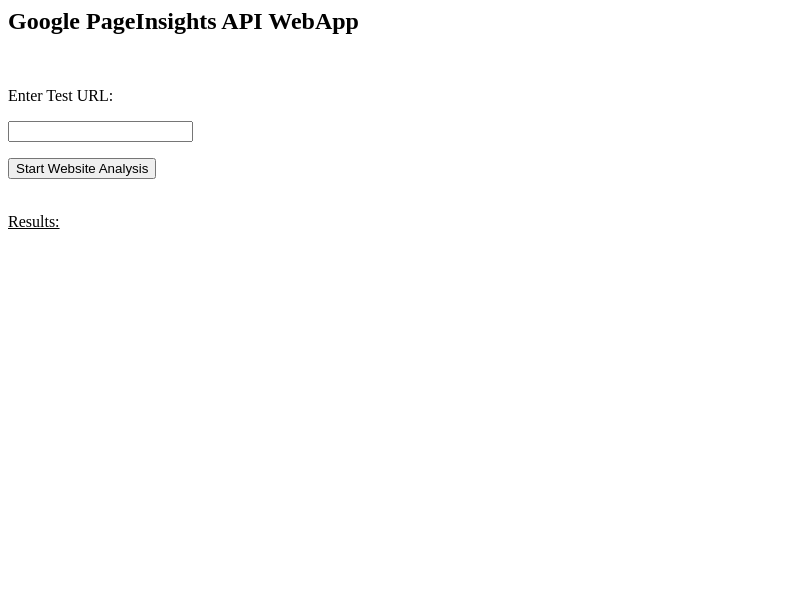
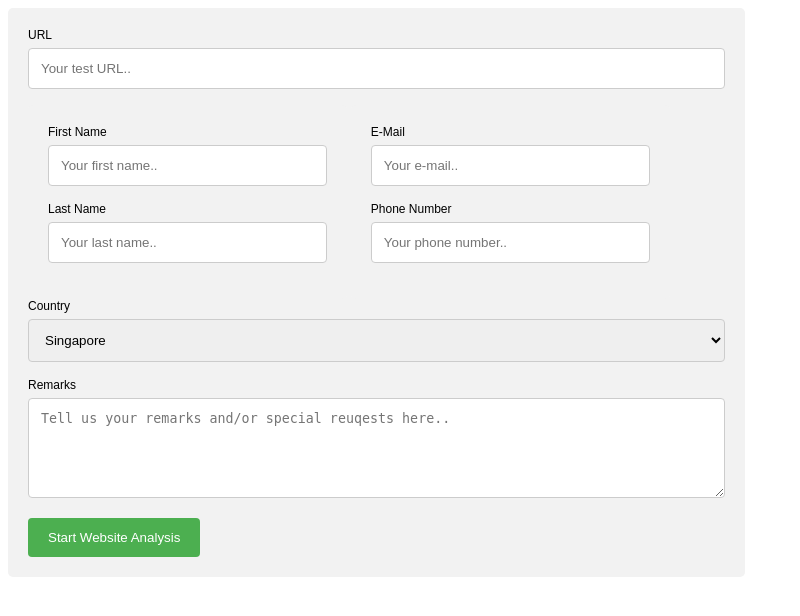
Before and after one commit to flopa95/PageInsightsAPI, a Flask app: page / in a window 1280 px wide. Shown: the top 616 px of the page, without its empty margins (0-800 px from the left). Run offline with Flask 2, Linux system fonts and the light colour scheme.

Commit message:
updated the html and css

```diff
--- a/app.py
+++ b/app.py
@@ -8,39 +8,59 @@
 def main():
     return render_template("index.html")
 
-@app.route("/login/<string:name>",methods = ['POST', 'GET'])
-def hello_world(name):
-    #x = name+"x"
-    testurl = "https://cdnetworks.com"
-    request_url = "https://www.googleapis.com/pagespeedonline/v4/runPagespeed?url=" + testurl + "&strategy=mobile&key=AIzaSyDplKio3HHteEPFPN-fkDquFeHKVodlJBw"
+# Later you should rearrange and split according to desktop and mobile
 
-    url = requests.get(request_url)
-    jsons = json.loads(url.text)
-    #return jsons["title"]
-    return render_template ("result.html",
-    name=name,
-    title=jsons["title"],
-    speed_score=str(jsons["ruleGroups"]["SPEED"]["score"]) + "/100",
-    loading_dist=jsons["loadingExperience"]["metrics"]["FIRST_CONTENTFUL_PAINT_MS"]["median"],
-    img_opt=jsons["formattedResults"]["ruleResults"]["OptimizeImages"]["urlBlocks"]["header"]["value"])
+@app.route("/testresults", methods = ['POST'])
+def hello_world():
+
+    #testurl = "https://cdnetworks.com"
+    testurl = request.form['testurl']
+
+    request_url_mobile = "https://www.googleapis.com/pagespeedonline/v4/runPagespeed?url=" + testurl + "&strategy=mobile&key=AIzaSyDplKio3HHteEPFPN-fkDquFeHKVodlJBw"
+    request_url_desktop = "https://www.googleapis.com/pagespeedonline/v4/runPagespeed?url=" + testurl + "&strategy=desktop&key=AIzaSyDplKio3HHteEPFPN-fkDquFeHKVodlJBw"
+
+    url = requests.get(request_url_mobile)
+    url2 = requests.get(request_url_desktop)
+
+    mobiledata = json.loads(url.text)
+    desktopdata = json.loads(url2.text)
+
+    browser_caching = []
+
+#Checking the main details
+    try:
+        title = mobiledata["title"]
+        mobile_opt_score = str(mobiledata["ruleGroups"]["SPEED"]["score"]) + "/100"
+        desktop_opt_score = str(desktopdata["ruleGroups"]["SPEED"]["score"]) + "/100"
+        loading_dist_mobile = mobiledata["loadingExperience"]["metrics"]["FIRST_CONTENTFUL_PAINT_MS"]["median"]
+        loading_dist_desktop = desktopdata["loadingExperience"]["metrics"]["FIRST_CONTENTFUL_PAINT_MS"]["median"]
+
+    except KeyError:
+        title = "N/A"
+        mobile_opt_score = "N/A"
+        desktop_opt_score = "N/A"
+        loading_dist_mobile = "N/A"
+        loading_dist_desktop = "N/A"
+
+#Checking specific for image optimization
+    try:
+        file_size_savings = "You can reduce your website's images by " + mobiledata["formattedResults"]["ruleResults"]["OptimizeImages"]["urlBlocks"][0]["header"]["args"][1]["value"]
+        img_opt = "(" + mobiledata["formattedResults"]["ruleResults"]["OptimizeImages"]["urlBlocks"][0]["header"]["args"][2]["value"] + " reduction)."
+    except KeyError:
+         file_size_savings = "Your images are fully optimized."
+         img_opt = ""
+
+#Checking specific for Leverage Browser Caching
+    try:
+        for key in mobiledata["formattedResults"]["LeverageBrowserCaching"]["urlBlocks"][0]["urls"]:
+            browser_caching.append(mobiledata["formattedResults"]["LeverageBrowserCaching"]["urlBlocks"][0]["urls"][key]["result"]["args"][0]["value"])
+    except KeyError:
+         browser_caching = "You are already fully leveraging on browser caching."
 
 
+    return render_template ("result.html",
+    name=testurl, title=title, desktop_opt_score=desktop_opt_score, mobile_opt_score=mobile_opt_score, loading_dist_desktop=loading_dist_desktop, loading_dist_mobile=loading_dist_mobile, file_size_savings=file_size_savings, img_opt=img_opt,browser_caching=browser_caching)
 
-
-
-
-
-
-
-
-
-
-
-
-
-@app.route("/login",methods = ['POST', 'GET'])
-def error_message():
-    return "Please enter a domain that you would like to test!"
 
 
 if __name__ == "__main__":
--- /dev/null
+++ b/static/css/styles.css
@@ -0,0 +1,50 @@
+/* Style inputs with type="text", select elements and textareas */
+input[type=text], select, textarea {
+    width: 100%; /* Full width */
+    padding: 12px; /* Some padding */
+    border: 1px solid #ccc; /* Gray border */
+    border-radius: 4px; /* Rounded borders */
+    box-sizing: border-box; /* Make sure that padding and width stays in place */
+    margin-top: 6px; /* Add a top margin */
+    margin-bottom: 16px; /* Bottom margin */
+    resize: vertical /* Allow the user to vertically resize the textarea (not horizontally) */
+}
+
+/* Style the submit button with a specific background color etc */
+input[type=submit] {
+    background-color: #4CAF50;
+    color: white;
+    padding: 12px 20px;
+    border: none;
+    border-radius: 4px;
+    cursor: pointer;
+}
+
+/* When moving the mouse over the submit button, add a darker green color */
+input[type=submit]:hover {
+    background-color: #45a049;
+}
+
+/* Add a background color and some padding around the form */
+.container {
+    border-radius: 5px;
+    background-color: #f2f2f2;
+    padding: 20px;
+    display: inline-block;
+
+}
+
+.container2 {
+    border-radius: 5px;
+    background-color: #f2f2f2;
+    padding: 20px;
+    display: inline-block;
+    width: 40%;
+    /*margin: 0 auto;*/
+}
+
+
+label {
+    font: normal 12px Arial !important;
+    display: block;
+}
--- a/templates/index.html
+++ b/templates/index.html
@@ -1,23 +1,45 @@
+<!DOCTYPE html>
 <html>
+<head>
+    <link href="{{ url_for('static', filename='css/styles.css') }}" rel="stylesheet">
+  </head>
+<body>
 
-<title> Google PageInsights API </title>
+<div class="container">
+  <form action="/testresults" method = "post">
 
+      <label for="url">URL</label>
+      <input type="text" id="testurl" name="testurl" placeholder="Your test URL..">
 
-<Head><b><font size=5>Google PageInsights API WebApp</font></b></Head>
+      <div class="container2">
+      <label for="fname">First Name</label>
+      <input type="text" id="fname" name="firstname" placeholder="Your first name..">
 
-<body>
-</br>
-</br>
-</br>
+      <label for="lname">Last Name</label>
+      <input type="text" id="lname" name="lastname" placeholder="Your last name..">
+      </div>
 
-<form action = "/login" method = "post">
-    <p>Enter Test URL:</p>
-    <p><input type = "text" name = "nm" /></p>
-    <p><input type = "submit" value = "Start Website Analysis" /></p>
- </form>
+      <div class="container2">
+      <label for="email">E-Mail</label>
+      <input type="text" id="email" name="email" placeholder="Your e-mail..">
 
-</br>
+      <label for="phone">Phone Number</label>
+      <input type="text" id="phone" name="phone" placeholder="Your phone number..">
+      </div>
 
-<u>Results:</u>
+      <label for="country">Country</label>
+      <select id="country" name="country">
+        <option value="Singapore">Singapore</option>
+        <option value="Taiwan">Taiwan</option>
+        <option value="Indonesia">Indonesia</option>
+      </select>
+
+      <label for="subject">Remarks</label>
+      <textarea id="subject" name="subject" placeholder="Tell us your remarks and/or special reuqests here.." style="height:100px"></textarea>
+
+      <input type="submit" value="Start Website Analysis">
+      </form>
+  </div>
+
 </body>
 </html>
```
Also changed, not shown: templates/result.html (+23 -7 lines).
